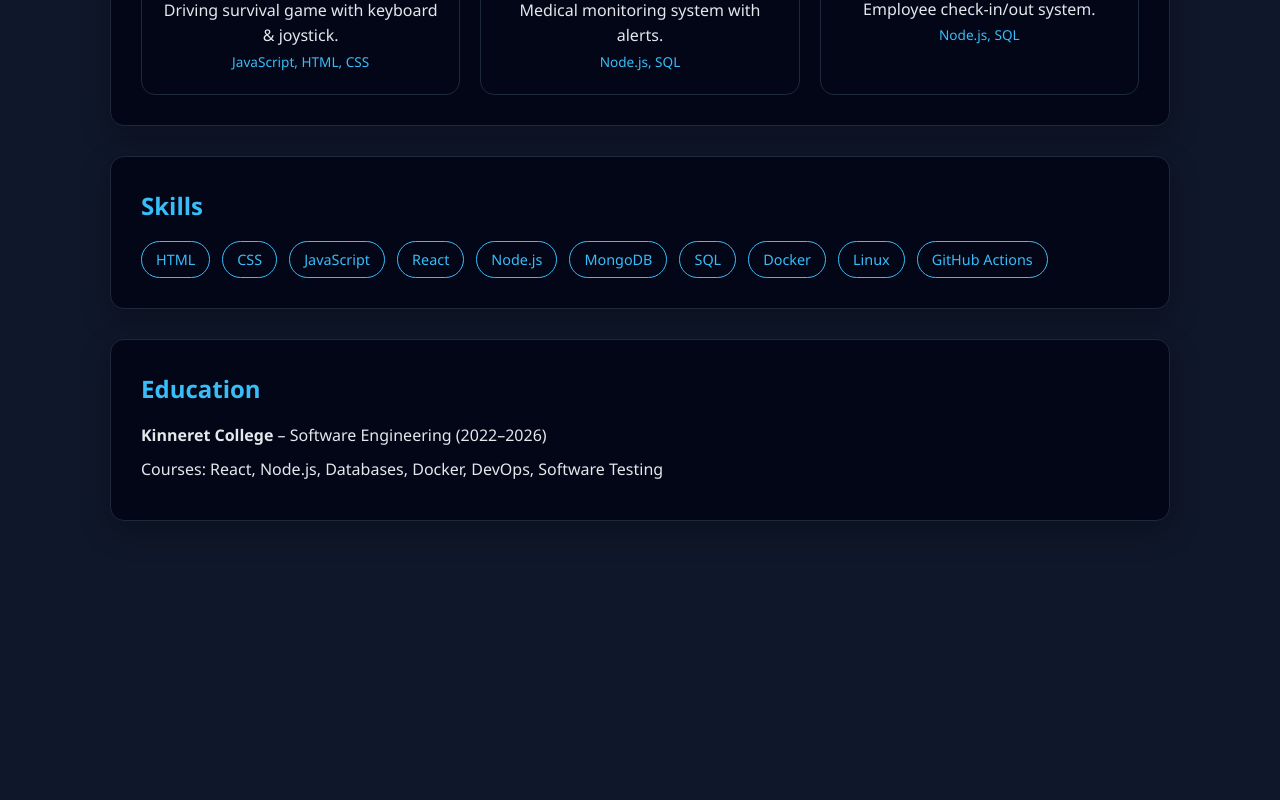
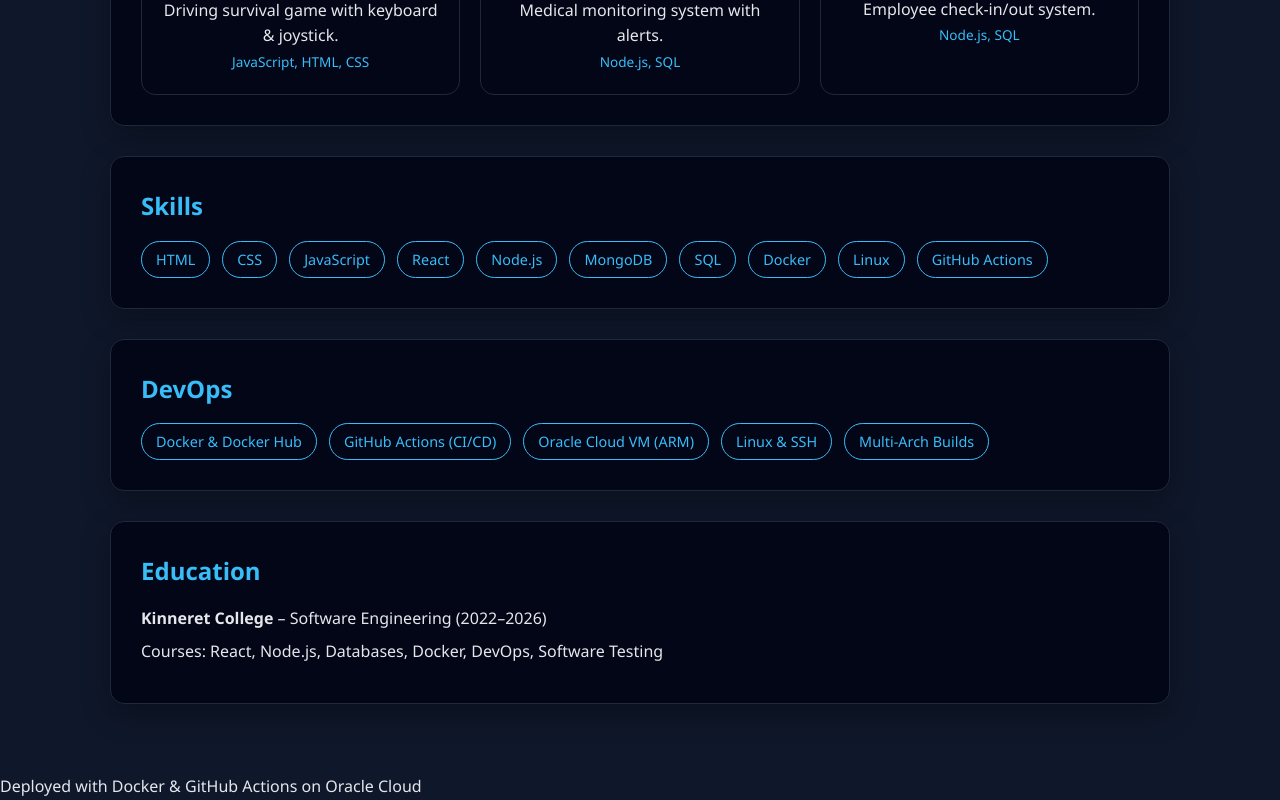
Before and after one commit to osayl12/osayl-resume, a React (Create React App) app: page / in a window 1280 px wide. Shown: the part 981-1781 px from the top of the page. Before the commit the page ends 1572 px from the top, so only its background shows below. Built offline with nearby package versions, Linux system fonts and the light colour scheme.

Commit message:
feat: Footer,DevOps section

```diff
--- a/src/App.jsx
+++ b/src/App.jsx
@@ -5,6 +5,8 @@ import Contact from "./components/Contact";
 import Projects from "./components/Projects";
 import Skills from "./components/Skills";
 import Education from "./components/Education";
+import DevOps from "./components/DevOps";
+import Footer from "./components/Footer";
 import "./styles.css";
 
 function App() {
@@ -23,10 +25,11 @@ function App() {
         <Contact />
         <Projects />
         <Skills />
+        <DevOps />
         <Education />
       </main>
 
-
+      <Footer />
     </div>
   );
 }
--- /dev/null
+++ b/src/components/DevOps.jsx
@@ -0,0 +1,17 @@
+function DevOps() {
+  return (
+    <section id="devops" className="card">
+      <h2>DevOps</h2>
+
+      <ul className="skills-list">
+        <li>Docker & Docker Hub</li>
+        <li>GitHub Actions (CI/CD)</li>
+        <li>Oracle Cloud VM (ARM)</li>
+        <li>Linux & SSH</li>
+        <li>Multi-Arch Builds</li>
+      </ul>
+    </section>
+  );
+}
+
+export default DevOps;
--- /dev/null
+++ b/src/components/Footer.jsx
@@ -0,0 +1,11 @@
+function Footer() {
+  return (
+    <footer className="footer">
+      <p>
+        Deployed with Docker & GitHub Actions on Oracle Cloud
+      </p>
+    </footer>
+  );
+}
+
+export default Footer;
```
